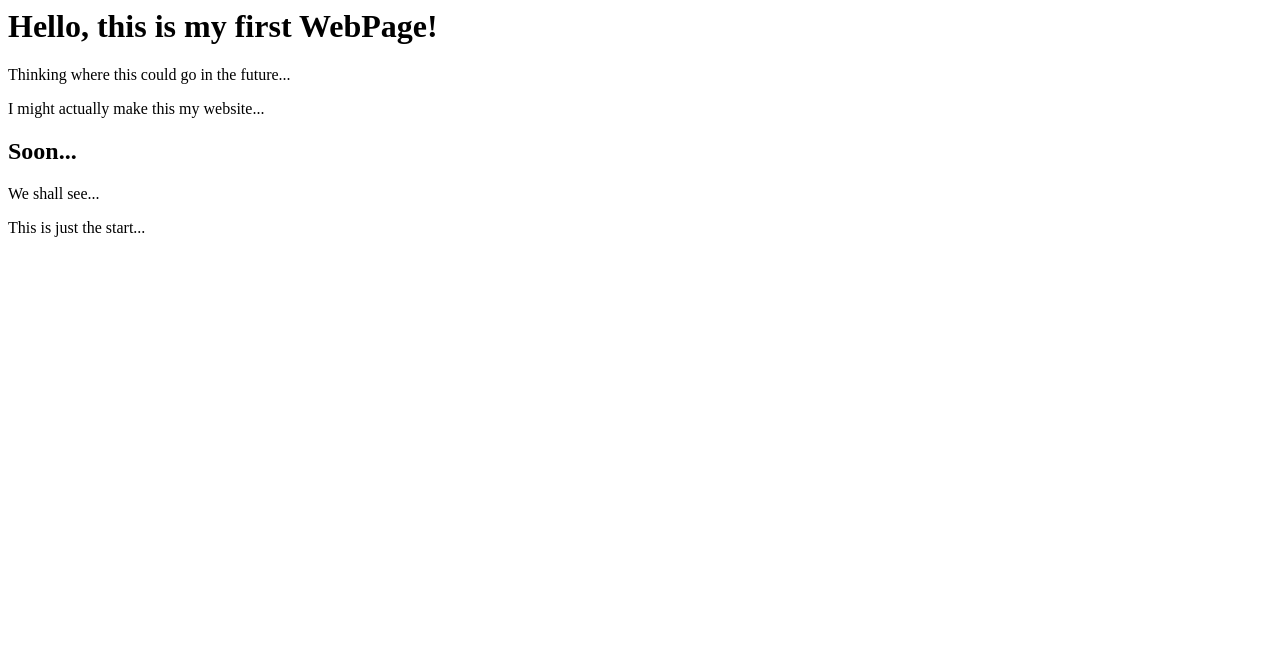
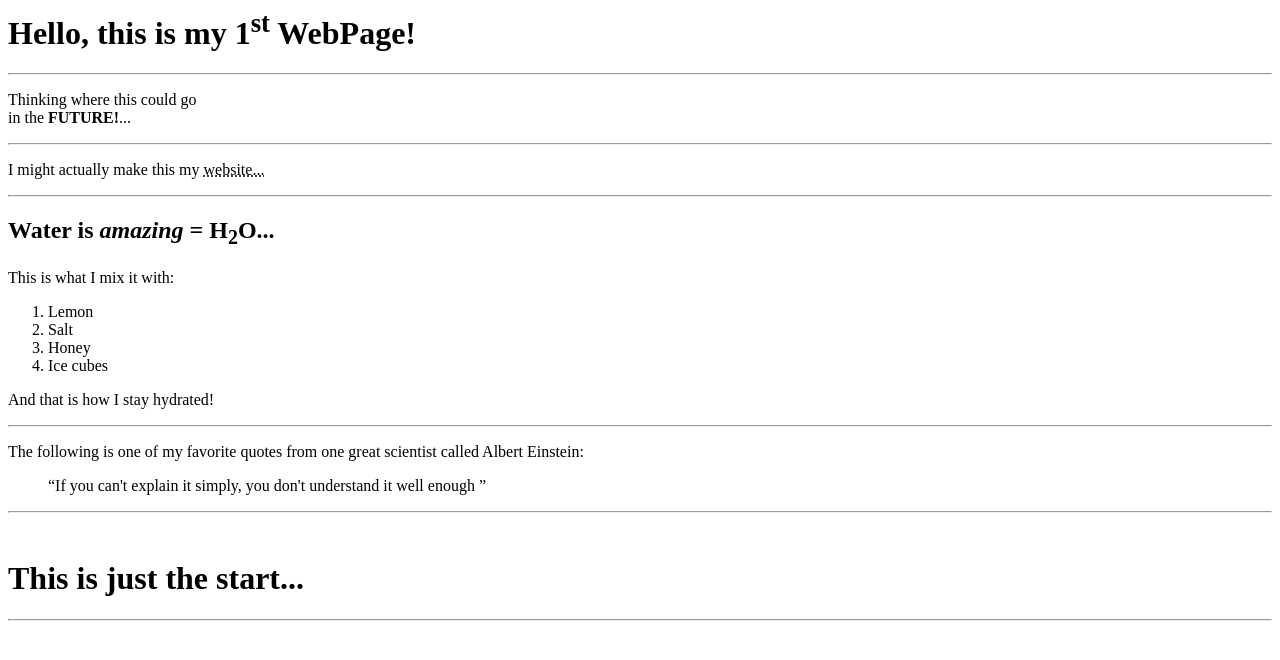
Before and after one commit to edimou2023/Emmanouil_Dimou, a plain HTML site: page index.html in a window 1280 px wide. Drawn offline with Linux system fonts and the light colour scheme.

Commit message:
Update index.html

```diff
--- a/index.html
+++ b/index.html
@@ -3,16 +3,28 @@
 <title>  Emmanouil Dimou Website </title>
 </head>
 <body>
-<h1> Hello, this is my first WebPage! </h1>
-<p> Thinking where this could go in the future...
+<h1> Hello, this is my 1<sup>st</sup> WebPage! </h1>
+  <hr/>
+<p> Thinking where this could go</br>in the <b>FUTURE!</b>...
 </p>
-<p> I might actually make this my website...
+  <hr/>
+<p> I might actually make this my <abbr title="Emmanouil Dimou website">website...</abbr>
 </p>
-<h2> Soon... </h2>
-<p> We shall see...
+  <hr/>
+<h2> Water is <i>amazing</i> = H<sub>2</sub>O... </h2>
+<p> This is what I mix it with:
+  <ol> <li>Lemon</li> <li>Salt</li> <li>Honey</li> <li>Ice cubes</li>
+  </ol>
+ And that is how I stay hydrated!
 </p>
-<p> This is just the start...
+  <hr/> <p> The following is one of my favorite quotes from one great scientist called Albert Einstein:
+<blockquote> <q>If you can't explain it simply, you don't understand it well enough </q> </blockquote>
 </p>
+  <hr/>
+  <br>
+  <h1> This is just the start...
+</h1>
+  <hr/>
 </body>
 
 
```
